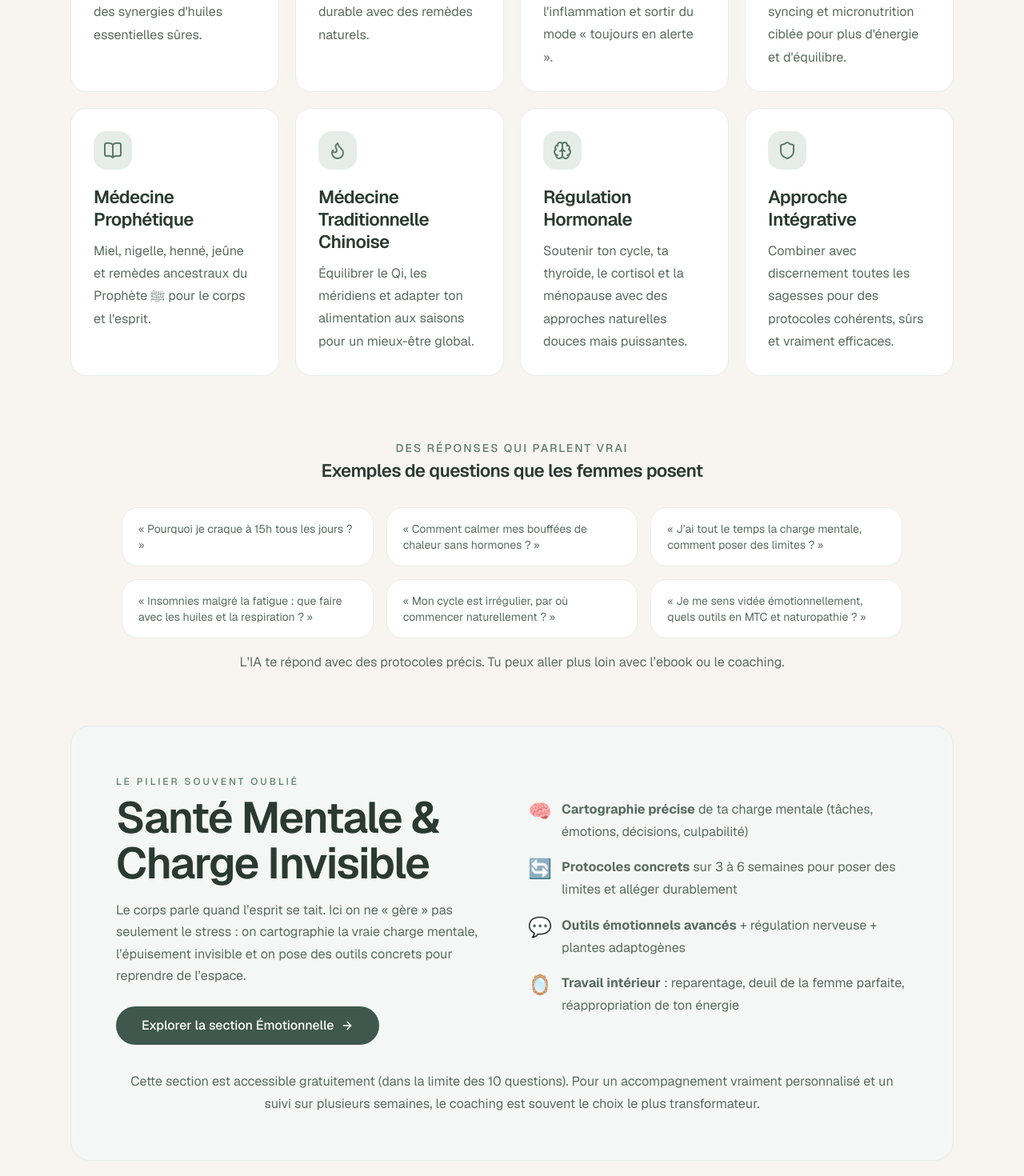
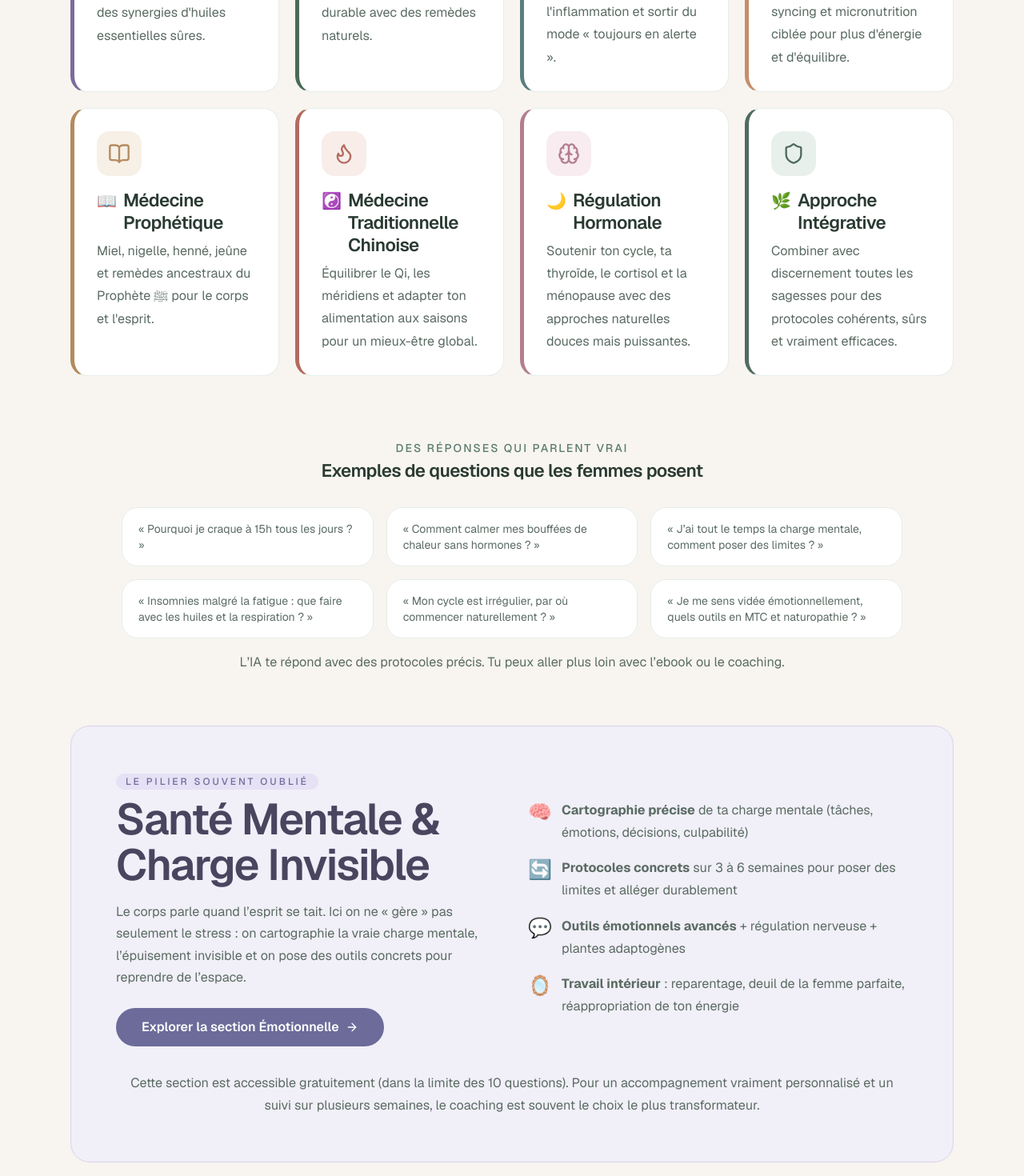
Before and after one commit to bounazouyasmina-arch/natura-bio-by-yas, a Next.js app: page / in a window 1280 px wide. Shown: the part 1940-3410 px from the top of the page at 80% size. Built offline with nearby package versions, Linux system fonts and the light colour scheme.

Commit message:
9 sections : couleurs précises + visuels parlants (icônes colorées + emoji + accents)

```diff
--- a/app/espace/page.tsx
+++ b/app/espace/page.tsx
@@ -16,17 +16,17 @@ const BEACONS_EBOOK_LINK = "https://shop.beacons.ai/yas_digital/44ca0203-408c-48
 const BEACONS_COACHING_LINK = "https://shop.beacons.ai/yas_digital/d3e9837a-e734-4b80-8243-479d6c1f0213";
 const BEACONS_PREMIUM_MONTHLY_LINK = "https://shop.beacons.ai/yas_digital/REMPLACE_PAR_TON_LIEN_MENSUEL"; // TODO: remplace par le vrai lien mensuel 9.99€ quand tu l'auras
 
-// Agents disponibles
+// Agents disponibles - avec couleurs précises et visuels parlants (alignés landing)
 const agents = [
-  { id: 'globale', name: 'La Sage Globale', emoji: '🌿', desc: 'Toutes les approches combinées' },
-  { id: 'aromatherapie', name: 'Aromathérapeute', emoji: '🌸', desc: 'Huiles essentielles & synergies' },
-  { id: 'naturopathie', name: 'Naturopathe', emoji: '🌱', desc: 'Terrain & vitalité' },
-  { id: 'respiration', name: 'Respiration & Nerf Vague', emoji: '💨', desc: 'Régulation nerveuse' },
-  { id: 'hormones', name: 'Hormones & Ménopause', emoji: '🌙', desc: 'Cycle et équilibre hormonal' },
-  { id: 'mtc', name: 'Médecine Chinoise', emoji: '☯️', desc: 'Qi, méridiens, diététique' },
-  { id: 'prophetique', name: 'Médecine Prophétique', emoji: '📖', desc: 'Remèdes du Prophète ﷺ' },
-  { id: 'alimentation', name: 'Nutrition Thérapeutique', emoji: '🍎', desc: 'Alimentation & micronutrition' },
-  { id: 'emotion', name: 'Santé Mentale & Charge Invisible', emoji: '🧠', desc: 'Émotions, burnout, charge mentale' },
+  { id: 'globale', name: 'La Sage Globale', emoji: '🌿', desc: 'Toutes les approches combinées', color: '#4F6B5F', iconBg: '#E8F0EC' },
+  { id: 'aromatherapie', name: 'Aromathérapeute', emoji: '🌸', desc: 'Huiles essentielles & synergies', color: '#7C6B9C', iconBg: '#F0E9F8' },
+  { id: 'naturopathie', name: 'Naturopathe', emoji: '🌱', desc: 'Terrain & vitalité', color: '#4A6B55', iconBg: '#E8F0E9' },
+  { id: 'respiration', name: 'Respiration & Nerf Vague', emoji: '💨', desc: 'Régulation nerveuse', color: '#5A7E7E', iconBg: '#E6F0F0' },
+  { id: 'hormones', name: 'Hormones & Ménopause', emoji: '🌙', desc: 'Cycle et équilibre hormonal', color: '#B37E8F', iconBg: '#F8ECF1' },
+  { id: 'mtc', name: 'Médecine Chinoise', emoji: '☯️', desc: 'Qi, méridiens, diététique', color: '#B36B5E', iconBg: '#F8EDE9' },
+  { id: 'prophetique', name: 'Médecine Prophétique', emoji: '📖', desc: 'Remèdes du Prophète ﷺ', color: '#B38B5E', iconBg: '#F7F0E6' },
+  { id: 'alimentation', name: 'Nutrition Thérapeutique', emoji: '🍎', desc: 'Alimentation & micronutrition', color: '#C68E6B', iconBg: '#F9ECE4' },
+  { id: 'emotion', name: 'Santé Mentale & Charge Invisible', emoji: '🧠', desc: 'Émotions, burnout, charge mentale', color: '#6C6B9A', iconBg: '#F1EFF8' },
 ];
 
 // Forum mock (on branchera Supabase plus tard)
@@ -250,14 +250,23 @@ function EspaceContent() {
                 <p className="mt-2 text-[#5A6B62]">Pose tes questions et partage tes expériences avec d&apos;autres femmes. Gratuit.</p>
               </div>
 
-              <div className="card rounded-3xl p-7 cursor-pointer border-2 border-[#C5A46E]/50" onClick={() => {
+              <div
+                className="card rounded-3xl p-7 cursor-pointer"
+                style={{ borderColor: '#D9D4EC' }}
+                onClick={() => {
                   setActiveTab('chat');
                   setSelectedAgent('emotion');
-              }}>
-                <div className="text-3xl mb-4">🧠</div>
+                }}
+              >
+                <div
+                  className="inline-flex h-12 w-12 items-center justify-center rounded-2xl text-3xl mb-4"
+                  style={{ backgroundColor: '#F1EFF8' }}
+                >
+                  🧠
+                </div>
                 <div className="font-semibold text-xl">Santé Mentale &amp; Charge Invisible</div>
                 <p className="mt-2 text-[#5A6B62]">Inventaires concrets, protocoles pour poser des limites, travail émotionnel et régulation nerveuse. Section dédiée.</p>
-                <div className="mt-3 text-sm text-[#C5A46E] font-medium">Accéder à l&apos;agent dédié →</div>
+                <div className="mt-3 text-sm font-medium" style={{ color: '#6C6B9A' }}>Accéder à l&apos;agent dédié →</div>
               </div>
 
               {hasEbook && (
@@ -344,20 +353,24 @@ function EspaceContent() {
               </div>
             </div>
 
-            {/* Sélecteur d'agents */}
+            {/* Sélecteur d'agents - couleurs précises + visuels parlants */}
             <div className="flex flex-wrap gap-2 mb-6">
-              {agents.map(agent => (
+              {agents.map(agent => {
+                const isActive = selectedAgent === agent.id;
+                return (
                   <button
                     key={agent.id}
                     onClick={() => handleAgentChange(agent.id)}
-                  className={`flex items-center gap-2 rounded-2xl border px-4 py-2 text-sm transition ${selectedAgent === agent.id
-                    ? 'bg-[#5B7B6E] text-white border-[#5B7B6E]'
+                    className={`flex items-center gap-2 rounded-2xl border px-4 py-2 text-sm transition ${isActive
+                      ? 'text-white border-transparent shadow-sm'
                       : 'bg-white hover:bg-[#F8F5F0] border-[#E6EDE9]'}`}
+                    style={isActive ? { backgroundColor: agent.color } : {}}
                   >
-                  <span>{agent.emoji}</span>
+                    <span className="text-base">{agent.emoji}</span>
                     <span className="font-medium">{agent.name}</span>
                   </button>
-              ))}
+                );
+              })}
             </div>
 
             {/* Zone de chat */}
@@ -365,9 +378,21 @@ function EspaceContent() {
               <div className="flex-1 overflow-y-auto p-6 space-y-6 bg-[#F8F5F0]">
                 {messages.length === 0 && (
                   <div className="text-center py-12 text-[#5A6B62]">
-                    <div className="text-5xl mb-4">{agents.find(a => a.id === selectedAgent)?.emoji}</div>
-                    <p className="font-medium">Pose ta première question à {agents.find(a => a.id === selectedAgent)?.name}.</p>
+                    {(() => {
+                      const current = agents.find(a => a.id === selectedAgent);
+                      return (
+                        <>
+                          <div
+                            className="mx-auto mb-4 inline-flex h-20 w-20 items-center justify-center rounded-3xl text-4xl"
+                            style={{ backgroundColor: current?.iconBg }}
+                          >
+                            {current?.emoji}
+                          </div>
+                          <p className="font-medium">Pose ta première question à {current?.name}.</p>
                           <p className="text-sm mt-2 max-w-xs mx-auto">Exemple : « Quelles huiles pour les bouffées de chaleur en période de ménopause ? »</p>
+                        </>
+                      );
+                    })()}
                   </div>
                 )}
 
--- a/app/page.tsx
+++ b/app/page.tsx
@@ -18,14 +18,70 @@ const BEACONS_PREMIUM_MONTHLY_LINK = "https://shop.beacons.ai/yas_digital/REMPLA
 const WHATSAPP_GROUP_LINK = "https://chat.whatsapp.com/IdGLaitmNJFFBtoduhDMdi";
 
 const pillars = [
-  { icon: Leaf, title: "Aromathérapie", desc: "Calmer l'anxiété, retrouver un sommeil profond et apaiser les tensions avec des synergies d'huiles essentielles sûres." },
-  { icon: Heart, title: "Naturopathie", desc: "Renforcer ton terrain, drainer en douceur et retrouver une vitalité durable avec des remèdes naturels." },
-  { icon: Wind, title: "Respiration & Nerf Vague", desc: "Réguler ton système nerveux, réduire l'inflammation et sortir du mode « toujours en alerte »." },
-  { icon: Apple, title: "Alimentation Thérapeutique", desc: "Nutrition anti-inflammatoire, cycle syncing et micronutrition ciblée pour plus d'énergie et d'équilibre." },
-  { icon: BookOpen, title: "Médecine Prophétique", desc: "Miel, nigelle, henné, jeûne et remèdes ancestraux du Prophète ﷺ pour le corps et l'esprit." },
-  { icon: Flame, title: "Médecine Traditionnelle Chinoise", desc: "Équilibrer le Qi, les méridiens et adapter ton alimentation aux saisons pour un mieux-être global." },
-  { icon: Brain, title: "Régulation Hormonale", desc: "Soutenir ton cycle, ta thyroïde, le cortisol et la ménopause avec des approches naturelles douces mais puissantes." },
-  { icon: Shield, title: "Approche Intégrative", desc: "Combiner avec discernement toutes les sagesses pour des protocoles cohérents, sûrs et vraiment efficaces." },
+  {
+    icon: Leaf,
+    emoji: '🌸',
+    title: "Aromathérapie",
+    desc: "Calmer l'anxiété, retrouver un sommeil profond et apaiser les tensions avec des synergies d'huiles essentielles sûres.",
+    color: '#7C6B9C',
+    iconBg: '#F0E9F8'
+  },
+  {
+    icon: Heart,
+    emoji: '🌱',
+    title: "Naturopathie",
+    desc: "Renforcer ton terrain, drainer en douceur et retrouver une vitalité durable avec des remèdes naturels.",
+    color: '#4A6B55',
+    iconBg: '#E8F0E9'
+  },
+  {
+    icon: Wind,
+    emoji: '💨',
+    title: "Respiration & Nerf Vague",
+    desc: "Réguler ton système nerveux, réduire l'inflammation et sortir du mode « toujours en alerte ».",
+    color: '#5A7E7E',
+    iconBg: '#E6F0F0'
+  },
+  {
+    icon: Apple,
+    emoji: '🍎',
+    title: "Alimentation Thérapeutique",
+    desc: "Nutrition anti-inflammatoire, cycle syncing et micronutrition ciblée pour plus d'énergie et d'équilibre.",
+    color: '#C68E6B',
+    iconBg: '#F9ECE4'
+  },
+  {
+    icon: BookOpen,
+    emoji: '📖',
+    title: "Médecine Prophétique",
+    desc: "Miel, nigelle, henné, jeûne et remèdes ancestraux du Prophète ﷺ pour le corps et l'esprit.",
+    color: '#B38B5E',
+    iconBg: '#F7F0E6'
+  },
+  {
+    icon: Flame,
+    emoji: '☯️',
+    title: "Médecine Traditionnelle Chinoise",
+    desc: "Équilibrer le Qi, les méridiens et adapter ton alimentation aux saisons pour un mieux-être global.",
+    color: '#B36B5E',
+    iconBg: '#F8EDE9'
+  },
+  {
+    icon: Brain,
+    emoji: '🌙',
+    title: "Régulation Hormonale",
+    desc: "Soutenir ton cycle, ta thyroïde, le cortisol et la ménopause avec des approches naturelles douces mais puissantes.",
+    color: '#B37E8F',
+    iconBg: '#F8ECF1'
+  },
+  {
+    icon: Shield,
+    emoji: '🌿',
+    title: "Approche Intégrative",
+    desc: "Combiner avec discernement toutes les sagesses pour des protocoles cohérents, sûrs et vraiment efficaces.",
+    color: '#4F6B5F',
+    iconBg: '#E8F0EC'
+  },
 ];
 
 const testimonials = [
@@ -170,11 +226,21 @@ export default function NaturaBioByYasLanding() {
           {pillars.map((pillar, index) => {
             const Icon = pillar.icon;
             return (
-              <div key={index} className="pillar card rounded-3xl p-7 flex flex-col">
-                <div className="mb-5 inline-flex h-12 w-12 items-center justify-center rounded-2xl bg-[#E6EDE9]">
-                  <Icon className="h-6 w-6 text-[#5B7B6E]" />
+              <div
+                key={index}
+                className="pillar card rounded-3xl p-7 flex flex-col"
+                style={{ borderLeft: `5px solid ${pillar.color}` }}
+              >
+                <div
+                  className="mb-4 inline-flex h-14 w-14 items-center justify-center rounded-2xl"
+                  style={{ backgroundColor: pillar.iconBg }}
+                >
+                  <Icon className="h-7 w-7" style={{ color: pillar.color }} />
                 </div>
-                <h3 className="font-semibold text-xl tracking-tight mb-3">{pillar.title}</h3>
+                <div className="flex items-baseline gap-2 mb-2">
+                  <span className="text-xl">{pillar.emoji}</span>
+                  <h3 className="font-semibold text-xl tracking-tight">{pillar.title}</h3>
+                </div>
                 <p className="text-[#5A6B62] text-[15px] leading-relaxed">{pillar.desc}</p>
               </div>
             );
@@ -205,19 +271,33 @@ export default function NaturaBioByYasLanding() {
         <p className="text-center text-xs mt-4 text-[#5A6B62]">L’IA te répond avec des protocoles précis. Tu peux aller plus loin avec l’ebook ou le coaching.</p>
       </section>
 
-      {/* SECTION ÉMOTIONNELLE & CHARGE MENTALE - MISE EN AVANT */}
+      {/* SECTION ÉMOTIONNELLE & CHARGE MENTALE - MISE EN AVANT (9e section visuelle) */}
       <section className="mx-auto max-w-6xl px-6 pb-20">
-        <div className="rounded-3xl bg-[#F4F7F5] p-10 md:p-14 border border-[#E6EDE9]">
+        <div
+          className="rounded-3xl p-10 md:p-14 border"
+          style={{
+            backgroundColor: '#F1EFF8',
+            borderColor: '#D9D4EC'
+          }}
+        >
           <div className="grid md:grid-cols-2 gap-10 items-center">
             <div>
-              <div className="inline-block text-xs tracking-[3px] font-medium text-[#5B7B6E] mb-2">LE PILIER SOUVENT OUBLIÉ</div>
-              <h2 className="text-4xl md:text-5xl font-semibold tracking-tight mb-4">Santé Mentale &amp; Charge Invisible</h2>
+              <div
+                className="inline-block text-xs tracking-[3px] font-medium mb-2 px-3 py-0.5 rounded-full"
+                style={{ backgroundColor: '#E6E1F5', color: '#6C6B9A' }}
+              >
+                LE PILIER SOUVENT OUBLIÉ
+              </div>
+              <h2 className="text-4xl md:text-5xl font-semibold tracking-tight mb-4" style={{ color: '#4A455F' }}>
+                Santé Mentale &amp; Charge Invisible
+              </h2>
               <p className="text-[#5A6B62] text-lg mb-6">
                 Le corps parle quand l’esprit se tait. Ici on ne « gère » pas seulement le stress : on cartographie la vraie charge mentale, l’épuisement invisible et on pose des outils concrets pour reprendre de l’espace.
               </p>
               <a
                 href="/espace"
-                className="btn-primary inline-flex items-center gap-2 rounded-full px-8 py-3 font-semibold"
+                className="inline-flex items-center gap-2 rounded-full px-8 py-3 font-semibold text-white"
+                style={{ backgroundColor: '#6C6B9A' }}
               >
                 Explorer la section Émotionnelle <ArrowRight className="h-4 w-4" />
               </a>
```
Lines whose indentation alone changed are shown as unchanged.
